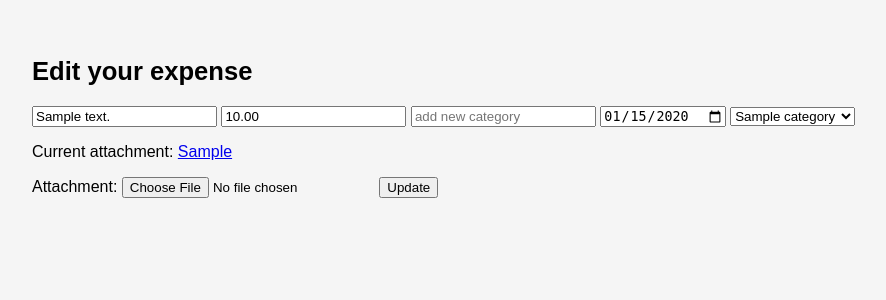
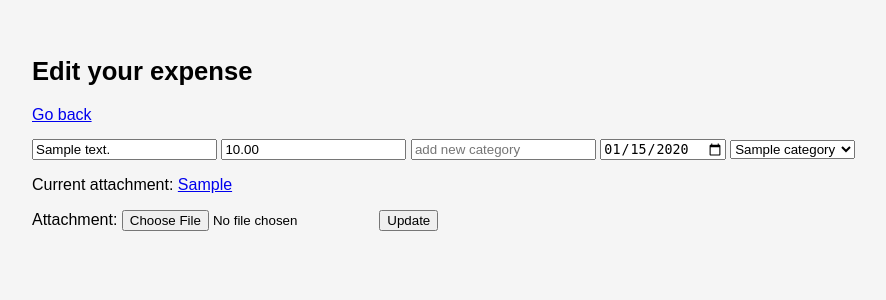
Before and after one commit to tamuliB0/expense-tracker, a PHP site: page /edit.php?id=1 in a window 1280 px wide. Shown: the top 300 px of the page, without its empty margins (8-894 px from the left). Run offline with PHP 8.4, Linux system fonts and the light colour scheme; the visitor is signed in with stand-in values (Sample User, id 1); tables that the repository leaves empty hold one stand-in row (values such as "Sample post").

Commit message:
Add a link to return to the dashboard from the edit page

```diff
--- a/public/edit.php
+++ b/public/edit.php
@@ -45,6 +45,7 @@ $flash = flash();
 </head>
 <body>
     <h1>Edit your expense</h1>
+    <a href="/dashboard.php" style="display:inline-block; margin-bottom:15px">Go back</a>
     <?php if ($flash) : ?>
         <div class="flash <?= htmlspecialchars($flash["type"])?>">
             <?= htmlspecialchars($flash["message"])?>
```
